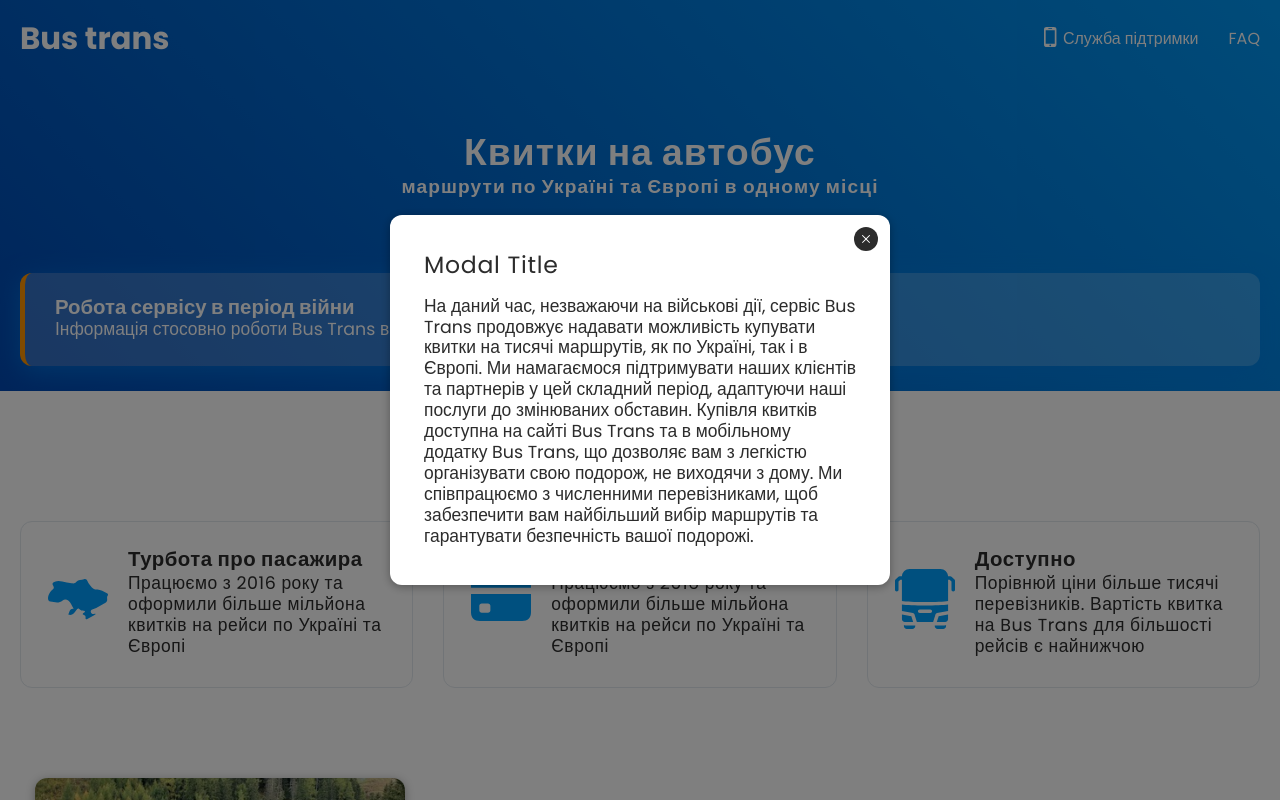
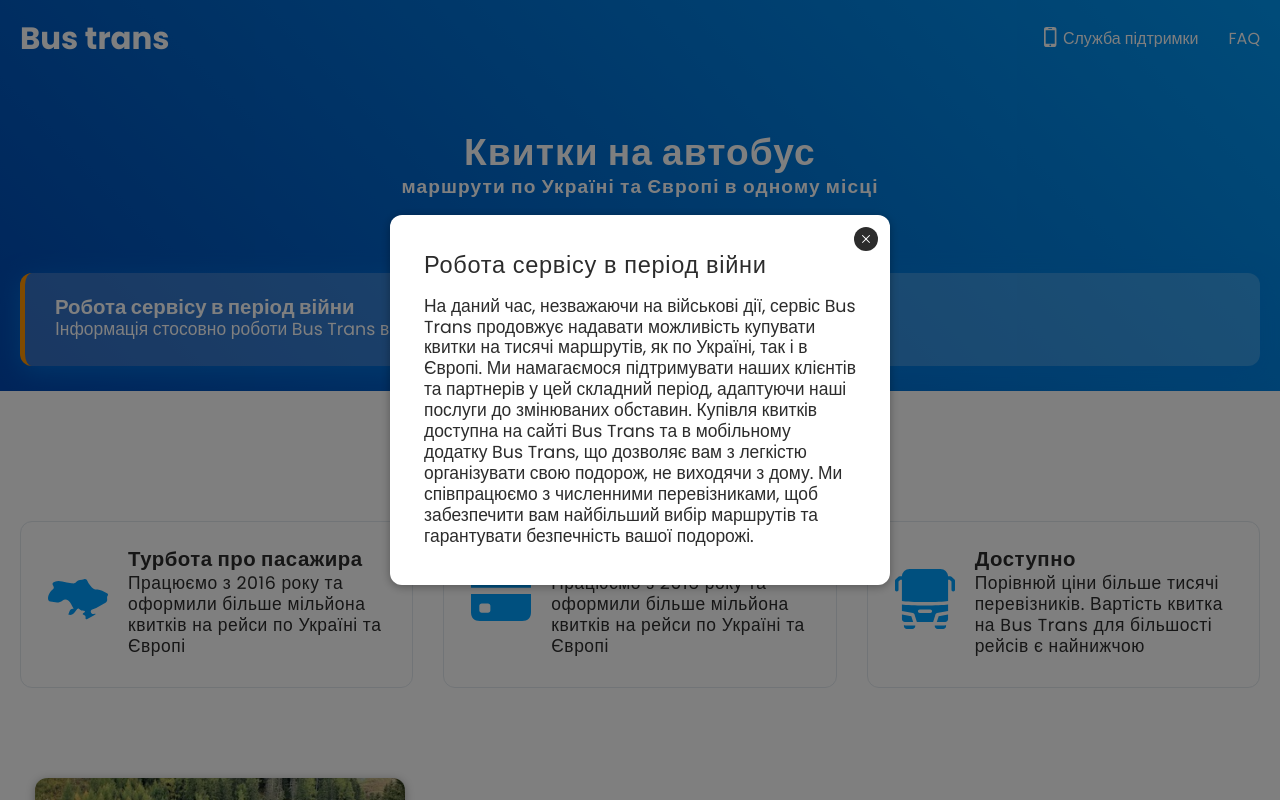
Before and after one commit to LVAndr/bus-transportation, a Vue app: page / in a window 1280 px wide. Both pictures are taken after a click on the element 640 px from the left and 319 px from the top of the page. Shown: the top 800 px of the page. Built offline with nearby package versions, Linux system fonts and the light colour scheme.

Commit message:
refactoring ModalWindow.vue

```diff
--- a/src/components/HeroSection.vue
+++ b/src/components/HeroSection.vue
@@ -7,6 +7,10 @@
 const informerContent = ref({
   title: 'Робота сервісу в період війни',
   description: 'Інформація стосовно роботи Bus Trans в період війни'
+});
+const modalObj = ref({
+  title: 'Робота сервісу в період війни',
+  description: 'На даний час, незважаючи на військові дії, сервіс Bus Trans продовжує надавати можливість купувати квитки на тисячі маршрутів, як по Україні, так і в Європі. Ми намагаємося підтримувати наших клієнтів та партнерів у цей складний період, адаптуючи наші послуги до змінюваних обставин. Купівля квитків доступна на сайті Bus Trans та в мобільному додатку Bus Trans, що дозволяє вам з легкістю організувати свою подорож, не виходячи з дому. Ми співпрацюємо з численними перевізниками, щоб забезпечити вам найбільший вибір маршрутів та гарантувати безпечність вашої подорожі.'
 })
 const showModal = ref(false);
 </script>
@@ -17,7 +21,7 @@
       <div class="hero__content">
         <h1 class="hero__title title">
           <span class="hero__title-top">Квитки на автобус</span>
-          <span class="hero__title-bottom" >маршрути по Україні та Європі в одному місці</span>
+          <span class="hero__title-bottom">маршрути по Україні та Європі в одному місці</span>
         </h1>
       </div>
       <informer-card
@@ -26,11 +30,11 @@
           :informer-description="informerContent.description"
       />
       <modal-window
-          v-if="showModal"
-          :class="showModal ? 'open' : ''"
+          :is-visible="showModal"
           @close="showModal = false"
           :modal-id="'header-modal-informer'"
-          :modal-text="'На даний час, незважаючи на військові дії, сервіс Bus Trans продовжує надавати можливість купувати квитки на тисячі маршрутів, як по Україні, так і в Європі. Ми намагаємося підтримувати наших клієнтів та партнерів у цей складний період, адаптуючи наші послуги до змінюваних обставин. Купівля квитків доступна на сайті Bus Trans та в мобільному додатку Bus Trans, що дозволяє вам з легкістю організувати свою подорож, не виходячи з дому. Ми співпрацюємо з численними перевізниками, щоб забезпечити вам найбільший вибір маршрутів та гарантувати безпечність вашої подорожі.'"
+          :modal-title="modalObj.title"
+          :modal-text="modalObj.description"
       />
     </div>
   </section>
@@ -38,24 +42,29 @@
 
 <style scoped lang="scss">
 @import "src/assets/styles/variables";
-.hero{
+
+.hero {
   color: $text-color-light;
   min-height: 300px;
   background: $background-linear-gradient;
-  &__container{
+
+  &__container {
     display: flex;
     flex-direction: column;
     align-items: center;
   }
-  &__content{
+
+  &__content {
     margin-top: 50px;
     margin-bottom: 50px;
   }
-  &__title{
+
+  &__title {
     text-align: center;
     display: flex;
     flex-direction: column;
-    &-bottom{
+
+    &-bottom {
       font-size: $title-bottom-font-size;
     }
   }
--- a/src/components/ModalWindow.vue
+++ b/src/components/ModalWindow.vue
@@ -1,18 +1,22 @@
 <script setup>
 
 const props = defineProps({
+  isVisible: {
+    type: Boolean,
+    required: true
+  },
   modalId: {
     type: String,
     required: true
   },
   modalTitle: {
     type: String,
-    required: false,
-    default: 'Modal Title',
+    required: false
   },
   modalText: {
     type: String,
-    required: false}
+    required: false
+  }
 })
 const emits = defineEmits(['close']);
 
@@ -23,6 +27,8 @@
 
 <template>
 <div
+    v-if="isVisible"
+    :class="isVisible ? 'open' : ''"
     class="modal"
     @click.self="closeModal"
 >
@@ -60,7 +66,7 @@
   overflow-y: auto;
   visibility: hidden;
   opacity: 0;
-  transition: visibility .8s, opacity .8s;
+  transition: visibility .8s ease, opacity .8s ease;
   &__box {
     position: relative;
     margin: 35px 20px;
@@ -98,9 +104,10 @@
     font-weight: 400;
     margin-bottom: 16px;
   }
+  &.open{
+    visibility: visible;
+    opacity: 1;
+  }
 }
-.modal.open{
-  visibility: visible;
-  opacity: 1;
-}
+
 </style>
```
